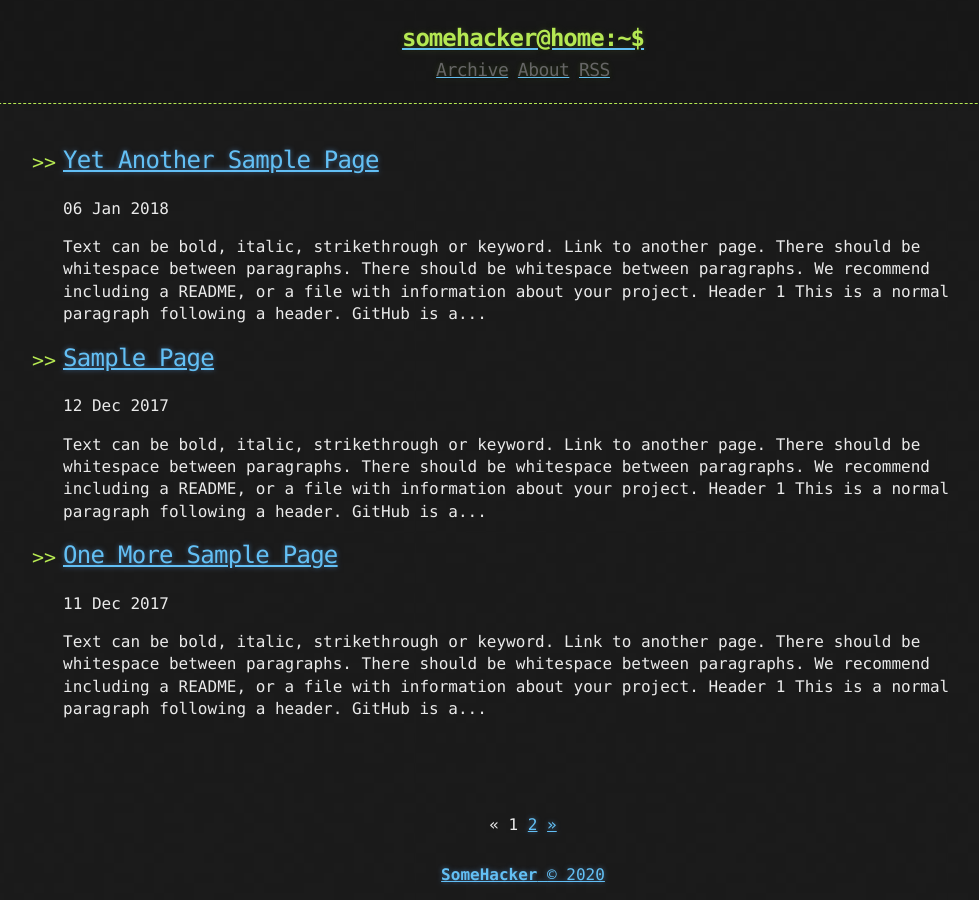
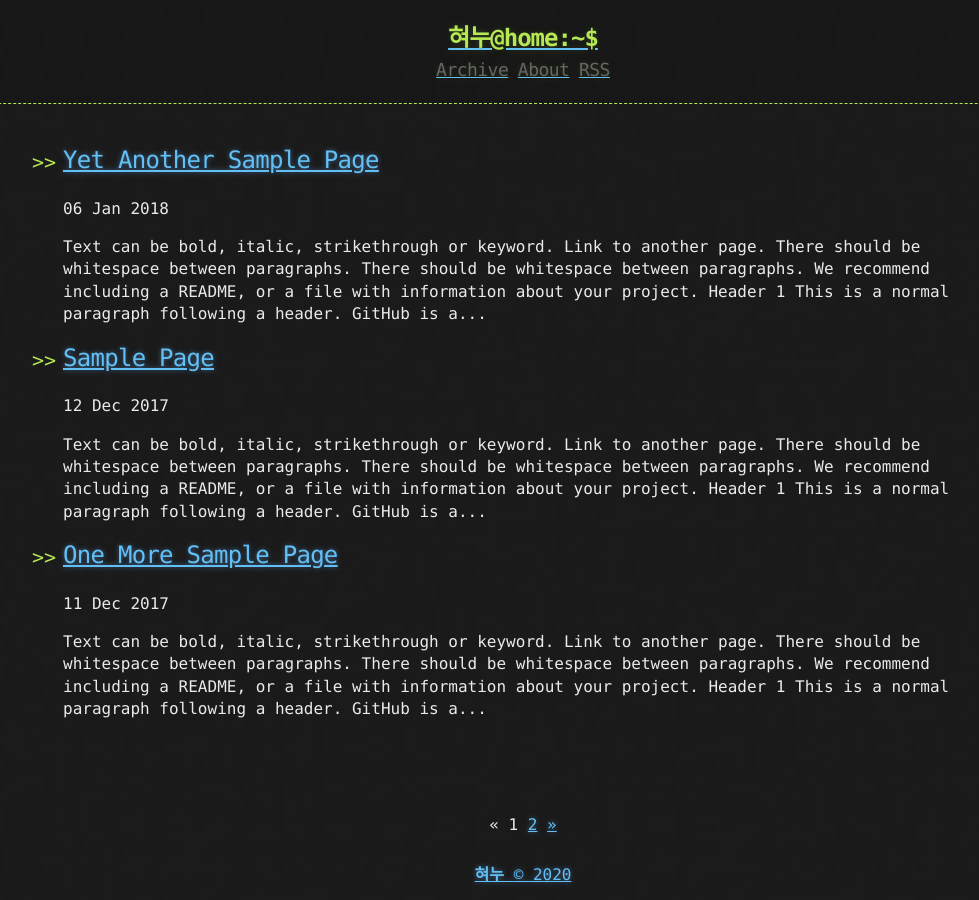
Before and after one commit to CodeNinja1126/CodeNinja1126.github.io, a Jekyll site: the page built from index.html, in a window 1280 px wide. Shown: the whole page, without its empty margins (117-1096 px from the left). Built offline with Jekyll 4.4.1, drawn with Linux system fonts in a browser that asks for light colours; the list of posts is cut into pages by our own code.

Commit message:
Update _config.yml

```diff
--- a/_config.yml
+++ b/_config.yml
@@ -1,4 +1,4 @@
-title: 혀누 공부장
+title: "혀누 공부장"
 description: "딥웹 아님"
 author:
   name: "혀누"
@@ -28,5 +28,5 @@ plugins:
   - jekyll-sitemap
 
 # Custom variables
-owner : "SomeHacker"
+owner : "혀누"
 year : "2020"
```
